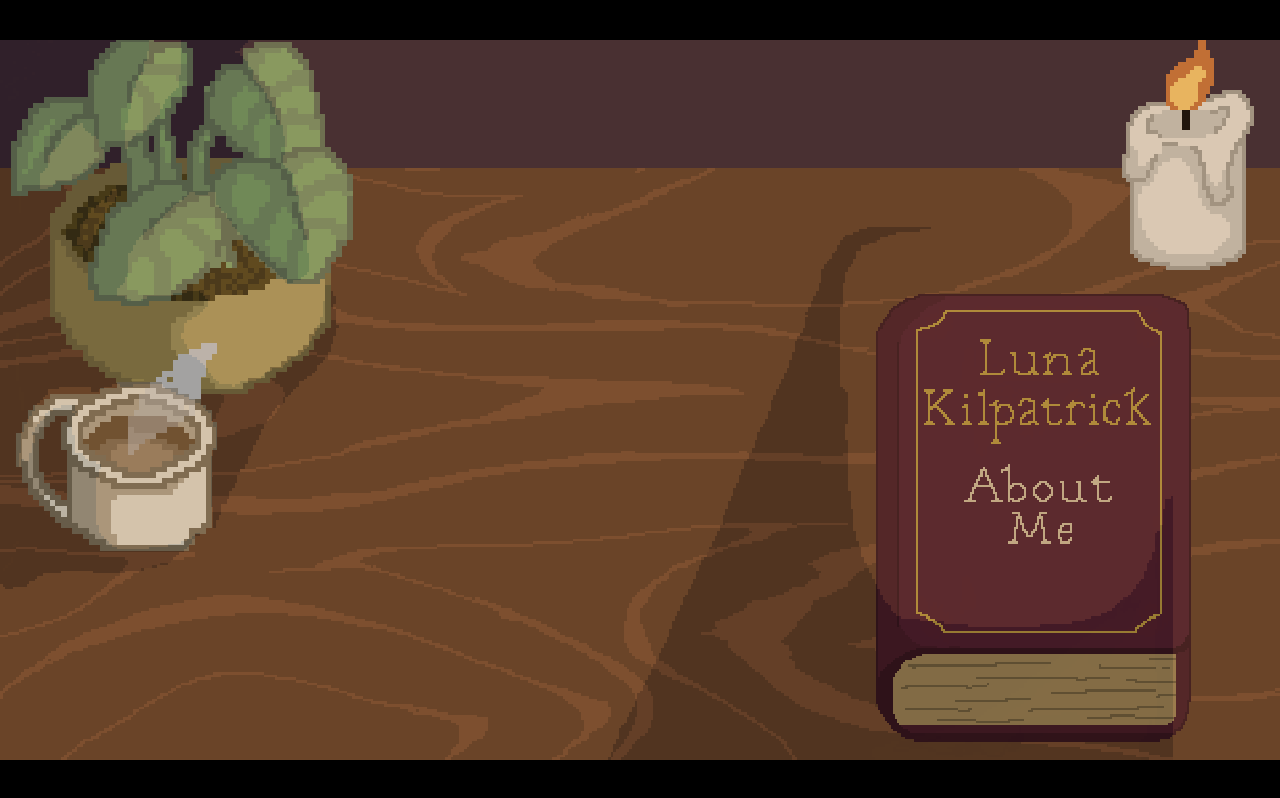
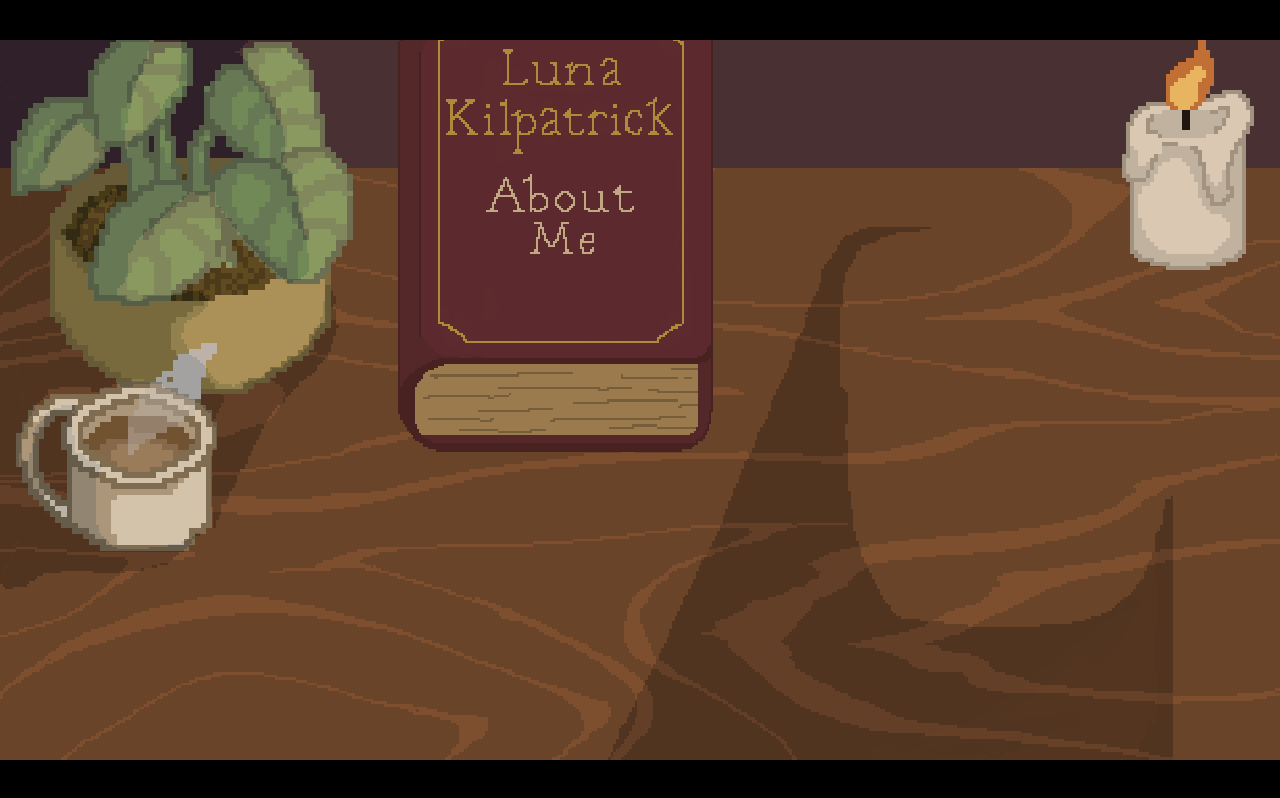
Before and after one commit to lunaaria108/Portfolio-Website, a Next.js app: page / in a window 1280 px wide. Built offline with nearby package versions, Linux system fonts and the light colour scheme; a web font is replaced by a local one.

Commit message:
minor changes

```diff
--- a/app/page.tsx
+++ b/app/page.tsx
@@ -99,27 +99,35 @@ export default function Home() {
             }}
           />
 
+        {/* Position wrapper */}
         <div
-          className={`absolute origin-bottom-right transition-transform duration-200 ${
+          className="absolute"
+          style={{
+            left: "50%",
+            top: "52%",
+            transform: "translate(-50%, -50%)",
+          }}
+        >
+          {/* Hover wrapper */}
+          <div
+            className={`origin-center transition-transform duration-200 ${
               isBookHovered
                 ? "-translate-y-0.5 scale-[1.005] drop-shadow-[0_0_8px_rgba(255,210,140,0.9)]"
                 : ""
             }`}
-          style={{
-            right: "-3%",
-            bottom: "-13%",
-          }}
           >
+            {/* Responsive-size wrapper */}
             <div
               style={{
                 transform: `scale(${bookScale})`,
-              transformOrigin: "bottom right",
+                transformOrigin: "center",
               }}
             >
               <Book
                 onFrameChange={setBookFrame}
                 onHoverChange={setIsBookHovered}
               />
+            </div>
           </div>
         </div>
 
```
Lines whose indentation alone changed are shown as unchanged.
